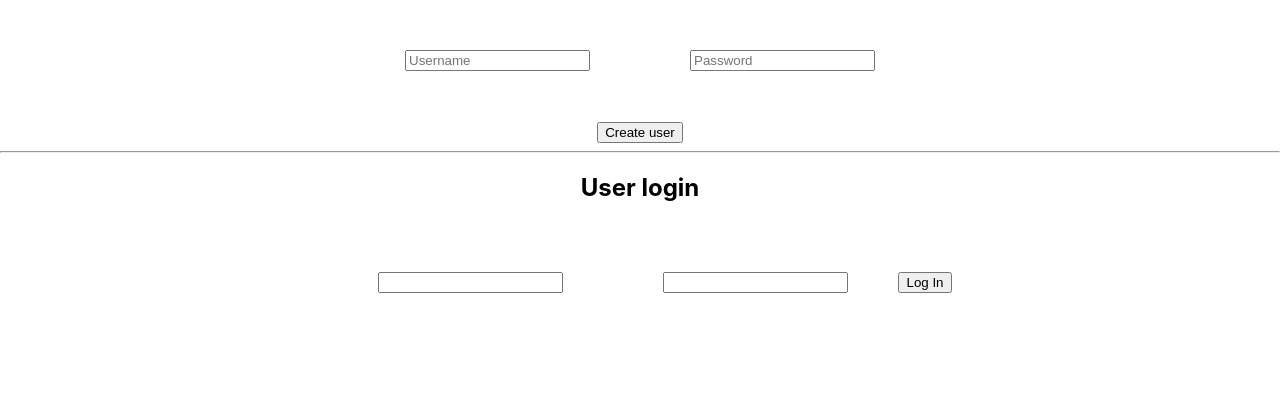
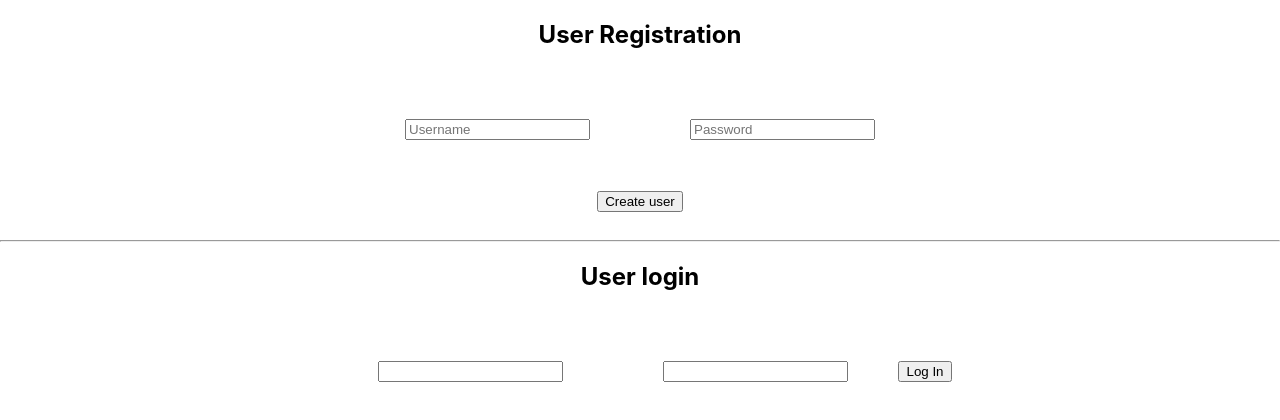
Before and after one commit to Jepmoltho/Hobby-Project-MyPokeDex, a React (Create React App) app: page / in a window 1280 px wide. Shown: the top 420 px of the page. Built offline with nearby package versions, Linux system fonts and the light colour scheme; what parse would draw is missing.

Commit message:
small changes before conditional login render

```diff
--- a/src/UserLogin.js
+++ b/src/UserLogin.js
@@ -39,6 +39,8 @@ function UserLogin() {
     }
   };
 
+  //https://www.back4app.com/docs/react/working-with-users/react-login (BOOKMARK: STEP 3)
+
   return (
     <>
       <h2>User login</h2>
--- a/src/UserRegistration.js
+++ b/src/UserRegistration.js
@@ -32,6 +32,7 @@ function UserRegistration() {
 
   return (
     <>
+      <h2>User Registration</h2>
       <input
         style={styles.input}
         value={username}
@@ -47,6 +48,8 @@ function UserRegistration() {
       ></input>
       <br />
       <button onClick={doUserRegistration}>Create user</button>
+      <br />
+      <br />
     </>
   );
 }
```
